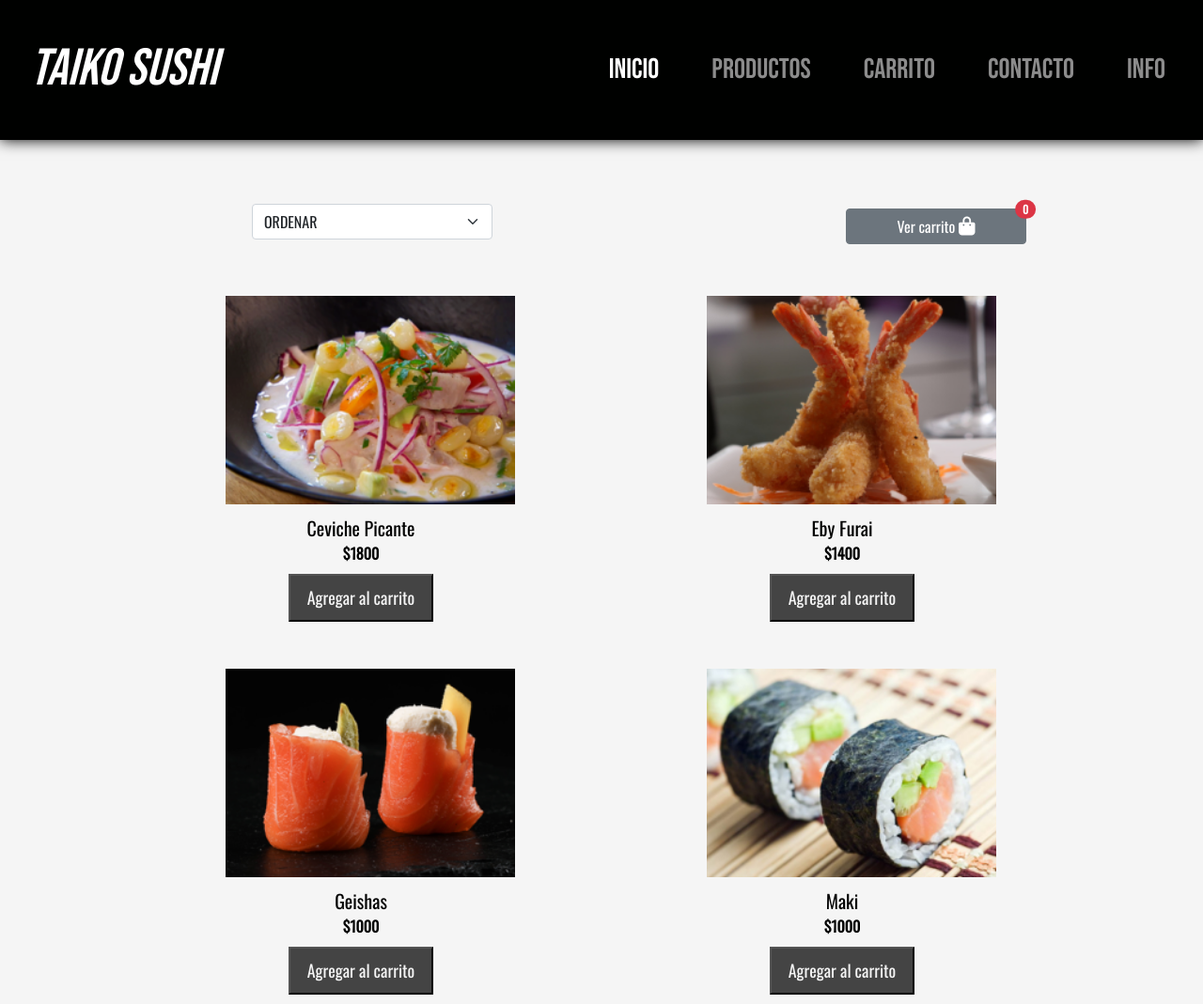
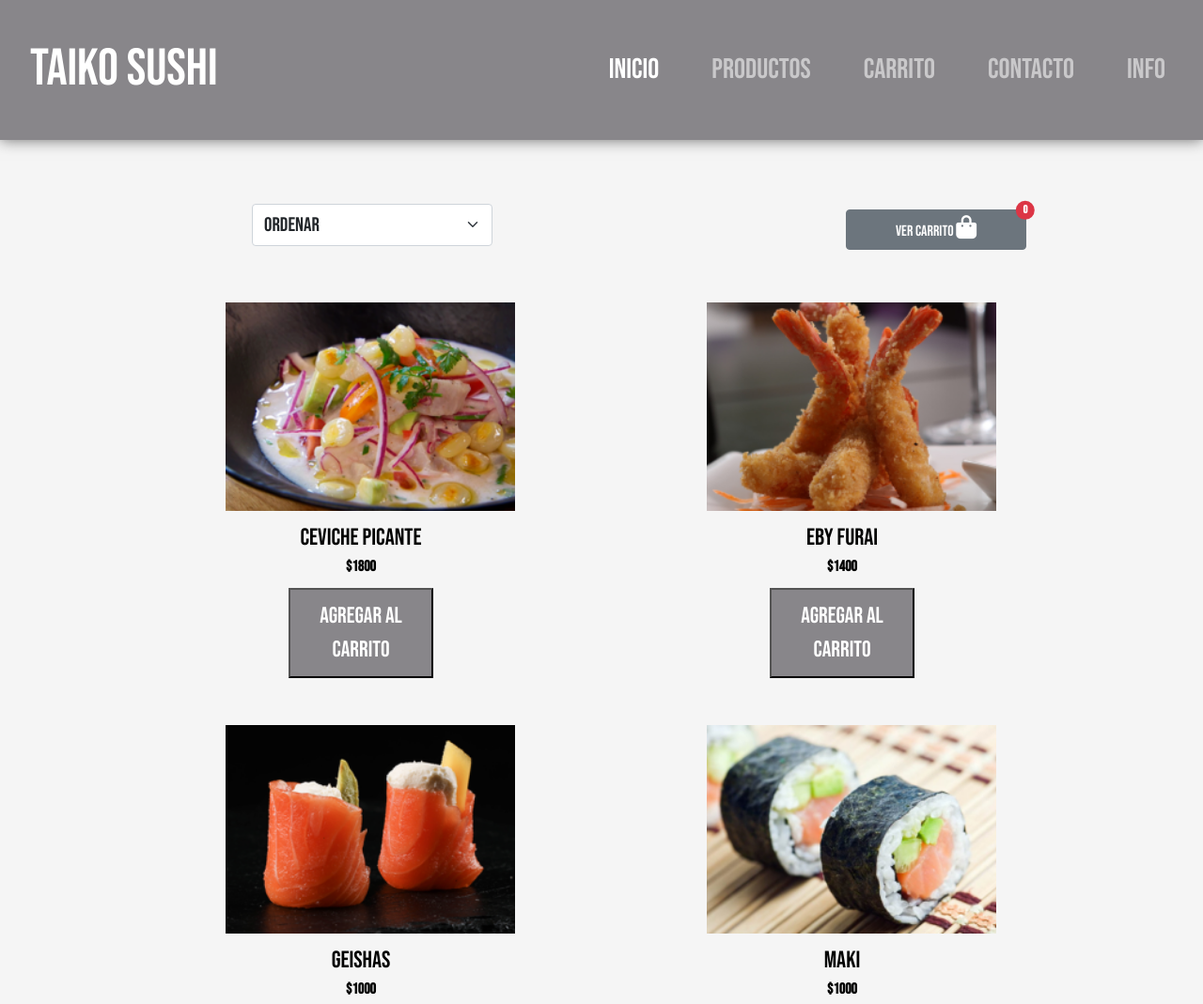
Before and after one commit to michelg85/terceraentregaJS, a plain HTML site: page index.html in a window 1280 px wide. Shown: the top 1069 px of the page at 94% size. Drawn offline with nearby package versions, Linux system fonts and the light colour scheme; some packages are replaced by stand-ins of ours; a script that the page names is missing.

Commit message:
cambios en css

```diff
--- a/css/main.css
+++ b/css/main.css
@@ -1,3 +1,4 @@
+@import url("https://fonts.googleapis.com/css2?family=Amatic+SC:wght@700&family=Josefin+Sans&family=Secular+One&display=swap");
 * {
   margin: 0px;
   padding: 0px;
@@ -9,12 +10,12 @@ body {
   background-color: #f5f5f5;
   background-repeat: space repeat center;
   color: #000100;
-  font-family: "Oswald", sans-serif;
+  font-family: "Bebas Neue", cursive;
 }
 
 .botones {
-  font-size: 18px;
-  font-family: oswald, sans-serif;
+  font-size: 24px;
+  font-family: "Bebas Neue", cursive;
   width: 50%;
   padding: 10px;
   margin-top: 10px;
@@ -22,13 +23,13 @@ body {
   -ms-flex-item-align: center;
       -ms-grid-row-align: center;
       align-self: center;
-  color: #f5f5f5;
-  background-color: #444444;
+  color: #ffffff;
+  background-color: #88868a;
 }
 
 p {
   margin: 0px;
-  font-size: 20px;
+  font-size: 25px;
 }
 
 ol,
@@ -37,10 +38,10 @@ ul {
 }
 
 header {
-  background-color: #000100;
+  background-color: #88868a;
   margin-bottom: 50px;
-  -webkit-box-shadow: 0px 0px 15px 0px #000100;
-          box-shadow: 0px 0px 15px 0px #000100;
+  -webkit-box-shadow: 0px 0px 15px 0px #6d6d6d;
+          box-shadow: 0px 0px 15px 0px #6d6d6d;
   font-family: "Bebas Neue", cursive;
   font-size: 30px;
   position: -webkit-sticky;
@@ -60,7 +61,7 @@ header nav div {
 
 header nav div .logo {
   font-size: 55px;
-  font-style: italic;
+  font-style: "Bebas Neue", cursive;
 }
 
 header nav div a {
@@ -68,7 +69,7 @@ header nav div a {
 }
 
 footer {
-  background-color: #444444;
+  background-color: #262624;
   color: #f5f5f5;
   margin-top: 60px;
   padding: 20px;
@@ -138,6 +139,7 @@ footer .footer-content .footer-redes li i {
 #container-general #ordenar-modal #seleccion {
   width: 20%;
   margin: 20px 0px 30px 80px;
+  font-size: 21px;
 }
 
 #container-general #ordenar-modal .modal-carrito {
@@ -148,15 +150,16 @@ footer .footer-content .footer-redes li i {
 }
 
 #container-general #ordenar-modal .modal-carrito i {
-  font-size: 20px;
+  font-size: 25px;
 }
 
 #container-general #ordenar-modal .table {
   text-align: center;
+  font-size: 25px;
 }
 
 #container-general #ordenar-modal #gastoTotal {
-  font-size: 18px;
+  font-size: 24px;
 }
 
 #container-general #section-productos {
```
